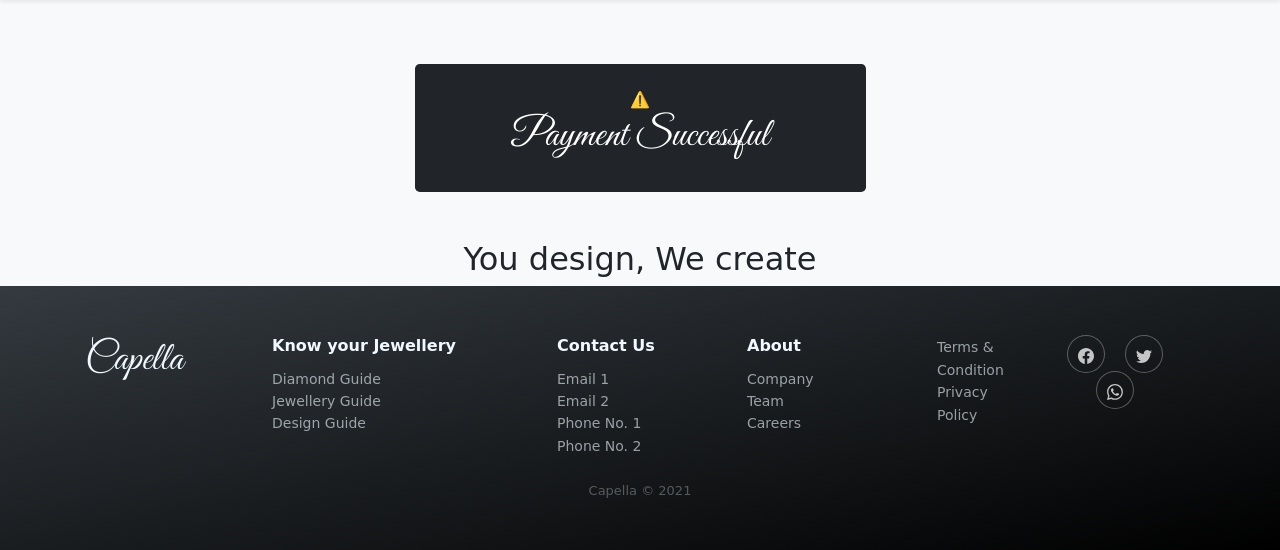
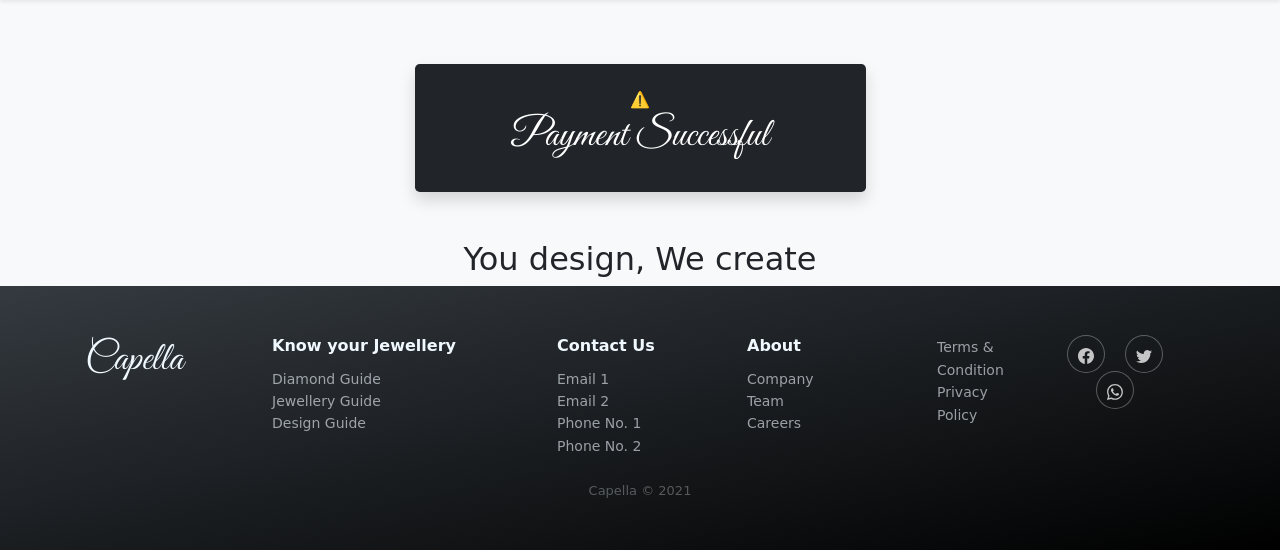
Before and after one commit to MrinalKarmokar/Capella, a Django app: page /payment/success in a window 1280 px wide. Shown: the part 98-648 px from the top of the page. Run offline with Django 3.2, Linux system fonts and the light colour scheme; some libraries are stand-ins or nearby versions; some web fonts are replaced.

Commit message:
added shadow below success jumbotron

```diff
--- a/templates/payment/success.html
+++ b/templates/payment/success.html
@@ -11,7 +11,7 @@
     <div class="row">
         <div class="col-md-5 mx-auto my-5">
             <div class="col-md-12 text-center">
-                <div class="h-100 p-4 text-white bg-dark rounded-3">
+                <div class="h-100 p-4 text-white bg-dark rounded-3 shadow">
                     <lottie-player src="https://assets9.lottiefiles.com/packages/lf20_s2wd6tga.json"  background="transparent" speed="1.2" style="width: 80%; height: 80%; margin: auto;"  loop  autoplay></lottie-player>
                     <h1 class="text-center" style="font-family:'Great Vibes';">Payment Successful</h1>
                 </div>
```
